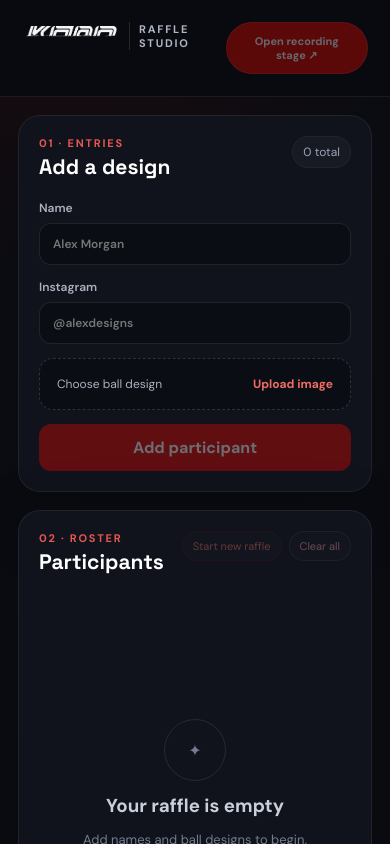
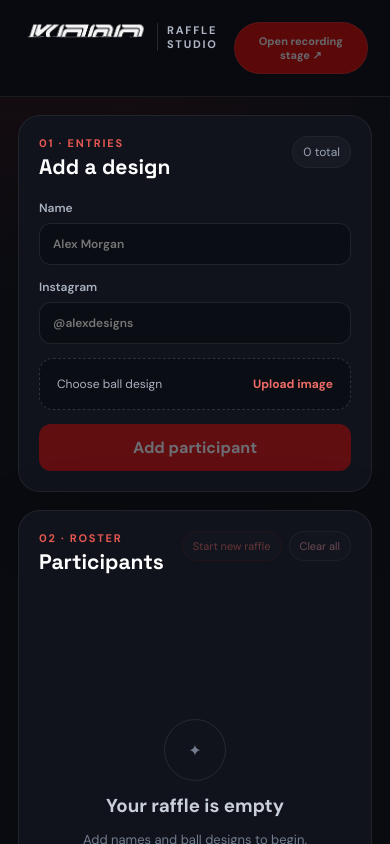
Before and after one commit to ahmedhmf/kora-ruffel, an Angular app: page / in a window 390 px wide. Shown: the top 844 px of the page. Built offline with nearby package versions, Linux system fonts and the light colour scheme.

Commit message:
Show full Kora logo on home and studio

```diff
--- a/src/app/app.component.css
+++ b/src/app/app.component.css
@@ -864,3 +864,33 @@
     max-height:40px;
   }
 }
+
+
+/* Logo visibility fix */
+.brand-logo{
+  width:156px;
+  height:auto;
+  max-width:none;
+  object-fit:contain;
+  overflow:visible;
+  filter:invert(1);
+}
+
+.stage-logo{
+  width:142px;
+  height:auto;
+  max-height:none;
+  max-width:none;
+  object-fit:contain;
+  overflow:visible;
+  filter:invert(1);
+}
+
+.kora-brand-chrome{
+  overflow:visible;
+}
+
+@media(max-width:720px){
+  .brand-logo{width:126px}
+  .stage-logo{width:118px}
+}
```
